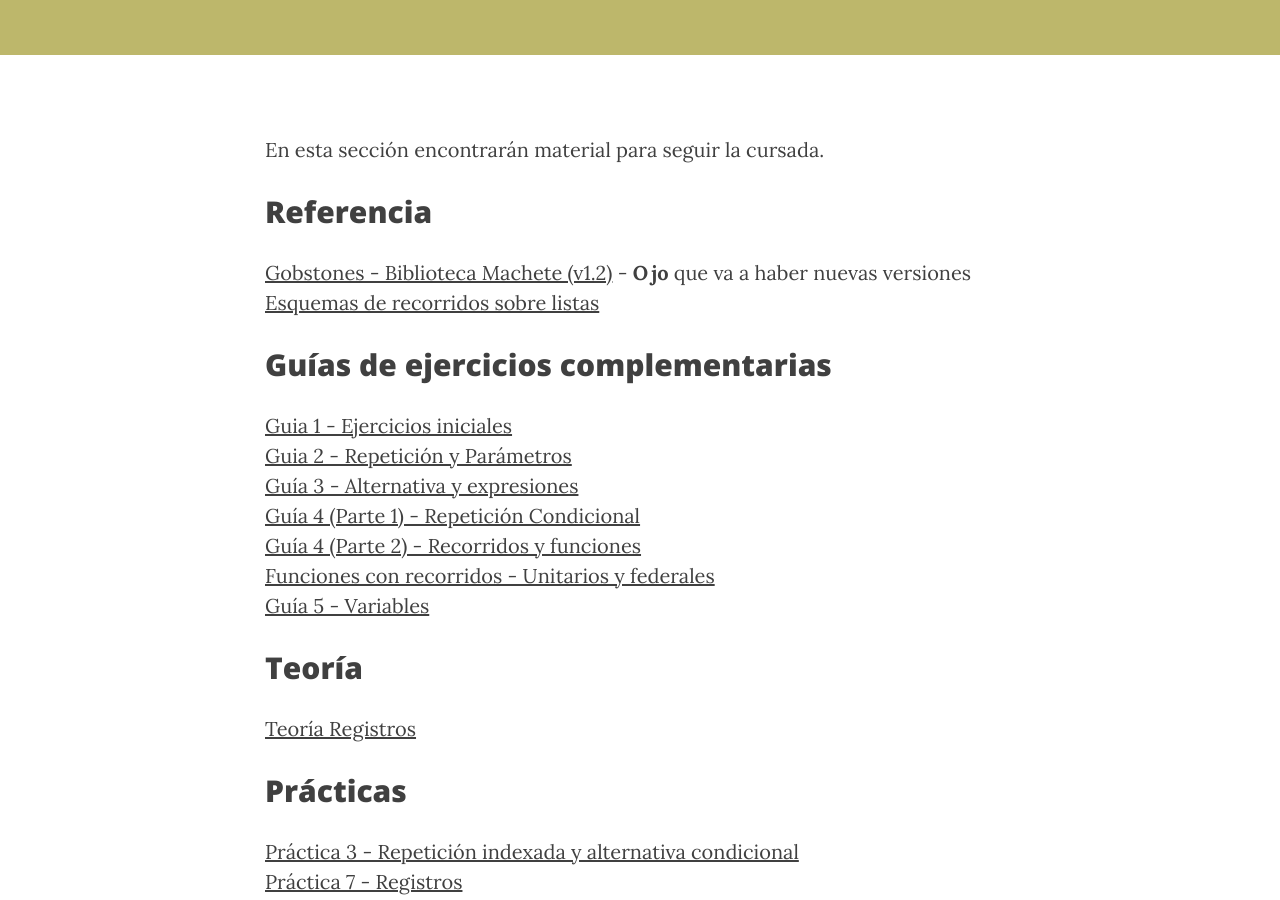
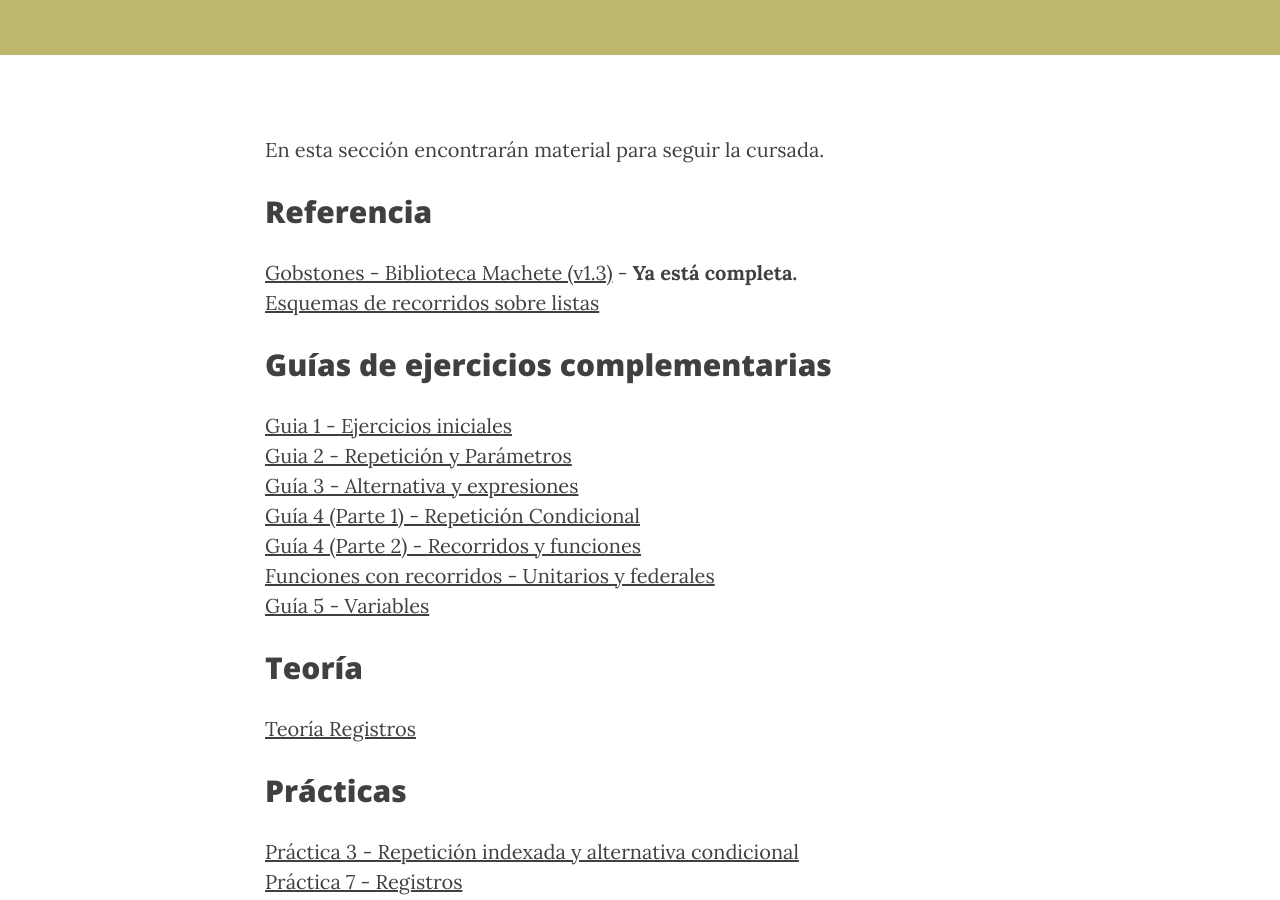
Before and after one commit to inpr-sarmiento/inpr-sarmiento.github.io, a Jekyll site: the page built from material.md, in a window 1280 px wide and 900 px high, scrolled down 367 px. Built offline with Jekyll 4.4.1, drawn with Linux system fonts in a browser that asks for light colours; nearby versions of some CDN libraries.

Commit message:
subo machete 1.3

```diff
--- a/material.md
+++ b/material.md
@@ -7,7 +7,7 @@ permalink: /material/
 En esta sección encontrarán material para seguir la cursada.
 
 ## Referencia
-[Gobstones - Biblioteca Machete (v1.2)](/assets/material/Gobstones - Guía Biblioteca Machete - Inpr-Sarmiento - v1.2.pdf) - **Ojo** que va a haber nuevas versiones
+[Gobstones - Biblioteca Machete (v1.3)](/assets/material/Gobstones - Guía Biblioteca Machete - Inpr-Sarmiento - v1.3.pdf) - **Ya está completa.**
 <br>
 [Esquemas de recorridos sobre listas](/assets/material/Recorridodelistas-Esquemas.pdf)
 
```
Also changed, not shown: 1 other file.
